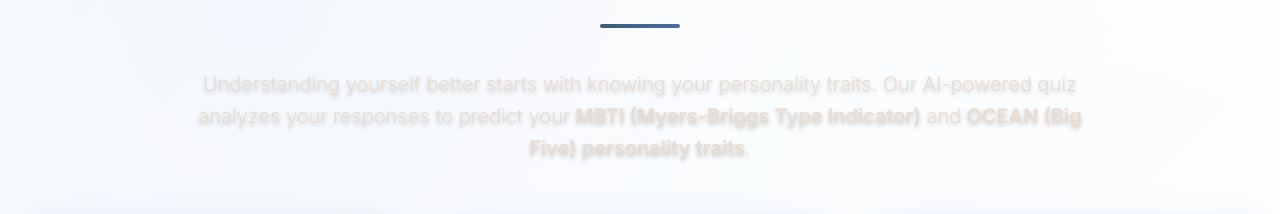
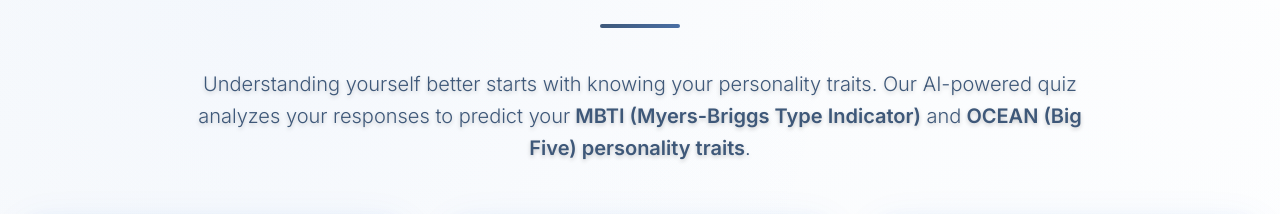
Before and after one commit to sadneya145/WhoWeAre-MBTIOceanTest, a React (Create React App) app in the folder frontend/: page / in a window 1280 px wide. Shown: the part 815-1029 px from the top of the page. Built offline with nearby package versions, Linux system fonts and the light colour scheme; a small style sheet from the web is missing.

Commit message:
Update style.css

```diff
--- a/frontend/src/MBTI/style.css
+++ b/frontend/src/MBTI/style.css
@@ -132,7 +132,7 @@
 
 .section-description {
     font-size: 1.25rem;
-    color: #3E5879;
+    color: #3E5879 !important;
     text-align: center;
     max-width: 900px;
     margin: 0 auto 50px;
```
